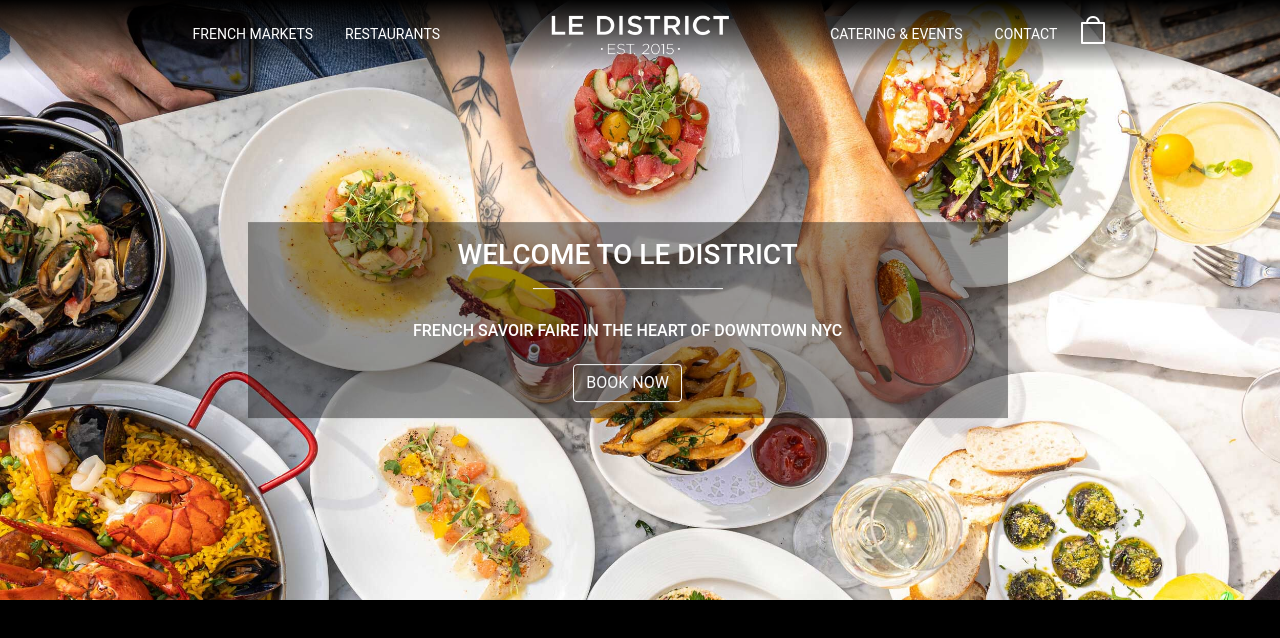
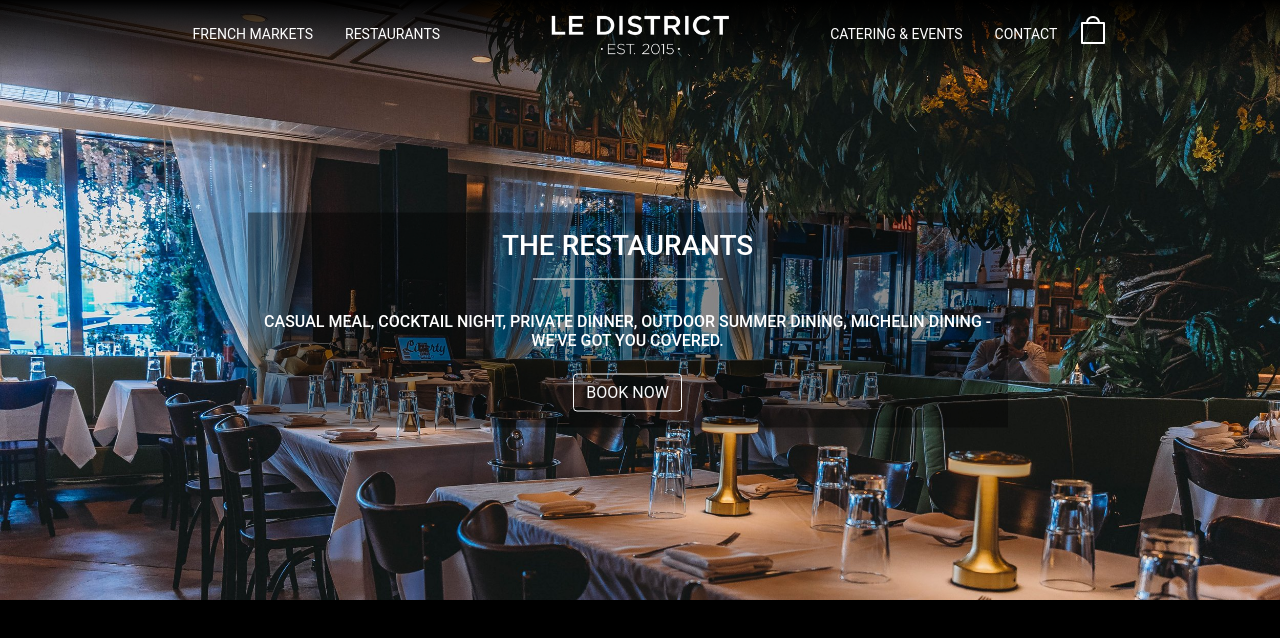
Before and after one commit to nazarkruk/ledistrict-react, a React (Create React App) app: page /restaurants in a window 1280 px wide. Shown: the top 638 px of the page. Built offline with nearby package versions, Linux system fonts and the light colour scheme.

Commit message:
Restaurant Page Hero

```diff
--- a/src/components/HeroSection.js
+++ b/src/components/HeroSection.js
@@ -1,13 +1,13 @@
 import React from "react";
 import CarouselImg from "../app/assets/img/carousel-1.jpg";
 
-const HeroSection = () => {
+const HeroSection = ({ imgUrl, title, subTitle }) => {
   return (
     <header className="header-img">
       <div
-        className="p-5 d-block  h-600 text-center bg-image  "
+        className="p-5 d-block  h-600 text-center bg-image"
         style={{
-          backgroundImage: `url(${CarouselImg})`,
+          backgroundImage: `url(${imgUrl})`,
           backgroundSize: "cover",
           height: "600px",
         }}
@@ -15,11 +15,9 @@
         <div className="container carousel-caption ">
           <div className="row ">
             <div className="col-8 caption-bg  py-3 px-0 ">
-              <h3>WELCOME TO LE DISTRICT</h3>
+              <h3>{title}</h3>
               <div className="border-top border-light w-25 mx-auto my-3"></div>
-              <h6 className="py-3 d-none d-lg-block">
-                FRENCH SAVOIR FAIRE IN THE HEART OF DOWNTOWN NYC
-              </h6>
+              <h6 className="py-3 d-none d-lg-block">{subTitle}</h6>
               <a
                 className="btn btn-outline-light"
                 href="https://resy.com/cities/ny/liberty-bistro"
--- a/src/pages/Home/HomePage.js
+++ b/src/pages/Home/HomePage.js
@@ -5,11 +5,16 @@
 import { Map } from "../../components/Map";
 import { Footer } from "../../components/Footer";
 import HeroSection from "../../components/HeroSection";
+import HomeHero from "../../app/assets/img/carousel-1.jpg";
 
 function HomePage() {
   return (
     <div>
-      <HeroSection />
+      <HeroSection
+        title="WELCOME TO LE DISTRICT"
+        subTitle="FRENCH SAVOIR FAIRE IN THE HEART OF DOWNTOWN NYC"
+        imgUrl={HomeHero}
+      />
       <About />
       <Restaurants />
       <ContactUs />
--- a/src/pages/Restaurants/index.jsx
+++ b/src/pages/Restaurants/index.jsx
@@ -1,10 +1,15 @@
 import React from "react";
 import HeroSection from "../../components/HeroSection";
+import RestaurantHero from "../../app/assets/img/restaurant_main.jpg";
 
 const Restaurants = () => {
   return (
     <>
-      <HeroSection />
+      <HeroSection
+        title="THE RESTAURANTS"
+        subTitle="CASUAL MEAL, COCKTAIL NIGHT, PRIVATE DINNER, OUTDOOR SUMMER DINING, MICHELIN DINING - WE'VE GOT YOU COVERED."
+        imgUrl={RestaurantHero}
+      />
     </>
   );
 };
```
Also changed, not shown: public/img/carousel-1.jpg (added), src/app/assets/img/restaurant_main.jpg (added).
